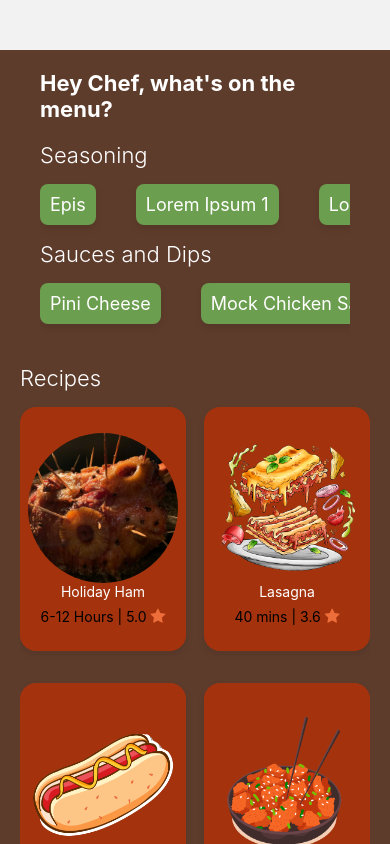
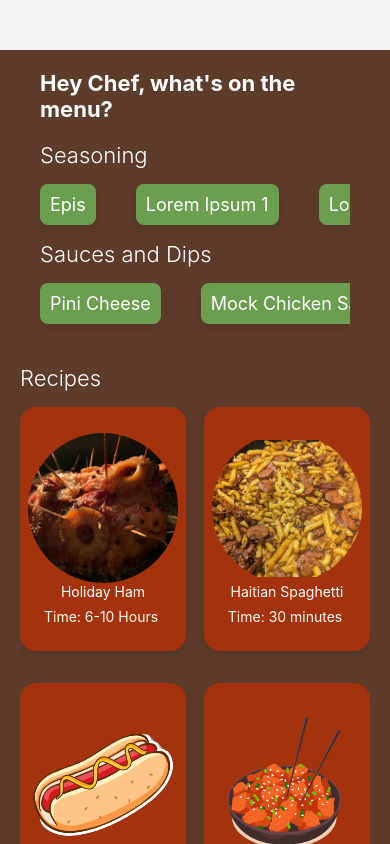
Before and after one commit to Ryltc/recipe-app, a React Native app in the folder RecipeApp/: screen /RecipeList in a window 390 px wide. Built offline with nearby package versions, Linux system fonts and the light colour scheme.

Commit message:
finalized margin errrors

```diff
--- a/RecipeApp/src/Constant.js
+++ b/RecipeApp/src/Constant.js
@@ -3,7 +3,6 @@ export const colors = {
 	COLOR_LIGHT: "#fff",
 	COLOR_DARK: "#000",
 	COLOR_DARK_ALT: "#262626",
-	COLOR_CATBUTT: "#ed6e3a"
 };
 
 //  Data for categories filter
@@ -228,8 +227,16 @@ export const recipeList = [
 		folder: "holiday-ham",
 		image: require("../assets/images/ham-postcook.jpg"),
 		rating: "5.0",
-		ingredients: ["Ham-Butt/Shank", "Pineapple-Slices", "Cloves", "Honey", "Kero Syrup", "Brown-Sugar", "DrPepper"],
-		time: "6-12 Hours",
+		ingredients: [
+			"Ham-Butt/Shank",
+			"Pineapple-Slices",
+			"Cloves",
+			"Honey",
+			"Kero Syrup",
+			"Brown-Sugar",
+			"DrPepper",
+		],
+		time: "6-10 Hours",
 		difficulty: "Medium",
 		calories: "A lot of cal",
 		color: "#006A4E",
@@ -244,7 +251,7 @@ export const recipeList = [
 			"Place in oven at 200˚Farenheit for 6 to 12 hours",
 			"Turn oven off and remove ham",
 			"Cut manageable sized pieces of meat off the bone, then remove bone entirely, and put meat back in the pan",
-			"Put pan back into the oven while oven cools. The ham will soak up the juices and stay warm for serving",
+			"Put pan back into the oven while oven cools. The ham will soak in the juices and stay warm for serving",
 		],
 		meta:
 			"Elevate your holiday feast with an irresistible glazed ham recipe! Slow-cooked to perfection with a blend of ham shoulder, pineapple, cloves, honey, kero syrup, and a secret ingredient - Dr Pepper. Unveil a symphony of flavors as your house fills with the enticing aroma of this extraordinary ham. Discover a new holiday tradition with our easy-to-follow recipe that cooks for 6 to 10 hours at 200°F. Your guests won't believe their taste buds!",
@@ -253,28 +260,46 @@ export const recipeList = [
 	},
 	{
 		id: "02",
-		name: "Lasagna",
-		image: require("../assets/images/lasgana.png"),
-		rating: "3.6",
+		name: "Haitian Spaghetti",
+		image: require("../assets/images/Haitian-Spaghetti.jpg"),
+		rating: "5.0",
 		ingredients: [
-			"Lasagna Noodles",
-			"Ground Beef",
-			"Ricotta Cheese",
-			"Tomato Sauce",
+			"Spaghetti or your favorite noodles",
+			"Keilbasa sausage, or hot sausage",
+			"Red Bell Pepper",
+			"Yellow Onion",
+			"Tomato Paste",
+			"Diced Roma Tomatoes (Opt)",
+			"Haitian Epis",
+			"Maggi Seasoning",
+			"Bacon Bits",
+			"Scottish Bonnet or Habenero Pepper (Opt)",
 		],
-		time: "40 mins",
+		time: "30 minutes",
 		difficulty: "Medium",
 		calories: "420 cal",
-		color: "#f39c12",
+		color: "#00209f",
 		description:
-			"A classic Italian comfort food with layers of lasagna noodles, flavorful ground beef, rich ricotta cheese, and tangy tomato sauce.",
+			"Indulge in the rich and comforting flavors of Haitian breakfast cuisine with an authentic Haitian Spaghetti recipe. This hearty dish brings together the warmth of your favorite noodles or spaghetti, hot sausage, the crunch of peppers and onions, and the robust taste of tomato paste. But what truly sets it apart is the secret weapon – Haitian Epis, a carefully crafted seasoning blend that infuses every bite with the essence of Haitian culinary tradition.",
 		steps: [
-			"Cook the lasagna noodles according to package instructions.",
-			"Brown the ground beef in a skillet and season with spices.",
-			"Layer the lasagna noodles, beef, ricotta cheese, and tomato sauce in a baking dish.",
-			"Repeat the layers and bake in the oven until bubbly and golden.",
-			"Let it cool slightly before serving.",
+			"Slice sausage into 1/2 inch angled pieces.",
+			"Preheat pot on medium high, ad a generous amount of cooking oil, and place sausages when at temperature.",
+			"Cook sausage until greten occurs, and add a few heaping spoonfuls of Epis",
+			"Meanwhile, dice 1 red bell pepper. and 1 yellow onion",
+			"Heat up a frying pan with some oil, and place pepper and onions.",
+			"Saute the vegitable mix until slightly soft. Season with a dash of Adobo, cayanne pepper, and smoked paprika, set to the side",
+			"In another separate pot, heat up water until boil, and add noodles",
+			"While noodles cook, add vegitables, tomato paste, diced tomatoes, maggie, and whole habenero pepper to sausages. Blend and cook on med heat",
+			"Once noodles are ready, save a 1/2 cup of the noodle water, and drain the rest.",
+			"Slowly add noodle water as necessary to meat and vegitable blend.",
+			"Remove Habenero pepper",
+			"Start incorporating the noodles or spaghetti to the mix bit by bit",
+			"Make sure everything is blended well, and enjoy!",
 		],
+		meta:
+			"Experience the vibrant flavors of Haitian cuisine with a delicious Haitian Spaghetti recipe. This breakfast comfort staple features hot sausage, peppers, onions, tomato paste, and the essential Haitian Epis seasoning blend. Elevate your mornings with a burst of Caribbean flavor that will transport your taste buds to Saturday morning with the family.",
+		conclusion:
+			"So experience the soulful essence of Haitian breakfast comfort food. From the sizzle of hot sausage to the crunch of peppers and the richness of the seasoning, every bite tells a story. Serve it up for breakfast and savor the warmth and flavor of Haiti at your table.",
 	},
 	{
 		id: "03",
@@ -282,7 +307,7 @@ export const recipeList = [
 		image: require("../assets/images/hotdog.png"),
 		rating: "4.6",
 		ingredients: ["Hot Dog Buns", "Frankfurters", "Ketchup", "Mustard"],
-		time: "40 mins",
+		time: "40 minutes",
 		difficulty: "Medium",
 		calories: "420 cal",
 		color: "#FF0000",
@@ -302,7 +327,7 @@ export const recipeList = [
 		image: require("../assets/images/manchurian.png"),
 		rating: "3.6",
 		ingredients: ["Cauliflower", "Soy Sauce", "Ginger", "Garlic"],
-		time: "30 mins",
+		time: "30 minutes",
 		difficulty: "Easy",
 		calories: "350 cal",
 		color: "#d35400",
@@ -322,7 +347,7 @@ export const recipeList = [
 		image: require("../assets/images/chicken.png"),
 		rating: "2.2",
 		ingredients: ["Chicken Breasts", "Salt", "Black Pepper", "Olive Oil"],
-		time: "45 mins",
+		time: "00:45 minutes",
 		difficulty: "Medium",
 		calories: "450 cal",
 		color: "#8d4004",
@@ -343,7 +368,7 @@ export const recipeList = [
 		image: require("../assets/images/cupcakes.png"),
 		rating: "5.0",
 		ingredients: ["Flour", "Sugar", "Eggs", "Butter"],
-		time: "60 mins",
+		time: "1 hour",
 		difficulty: "Medium",
 		calories: "200 cal",
 		description:
@@ -363,7 +388,7 @@ export const recipeList = [
 		image: require("../assets/images/curry.png"),
 		rating: "4.8",
 		ingredients: ["Meat", "Curry Powder", "Coconut Milk", "Spices"],
-		time: "55 mins",
+		time: "55 minutes",
 		difficulty: "Hard",
 		calories: "550 cal",
 		color: "#d35400",
@@ -385,7 +410,7 @@ export const recipeList = [
 		image: require("../assets/images/ramen-org.png"),
 		rating: "4.2",
 		ingredients: ["Ramen Noodles", "Soy Sauce", "Eggs", "Vegetables"],
-		time: "35 mins",
+		time: "35 minutes",
 		difficulty: "Easy",
 		calories: "400 cal",
 		color: "#f96163",
@@ -424,4 +449,29 @@ export const recipeList = [
 			"Ready to serve into portions",
 		],
 	},
+	{
+		id: "10",
+		name: "Lasagna",
+		image: require("../assets/images/lasgana.png"),
+		rating: "3.6",
+		ingredients: [
+			"Lasagna Noodles",
+			"Ground Beef",
+			"Ricotta Cheese",
+			"Tomato Sauce",
+		],
+		time: "40 minutes",
+		difficulty: "Medium",
+		calories: "420 cal",
+		color: "#f39c12",
+		description:
+			"A classic Italian comfort food with layers of lasagna noodles, flavorful ground beef, rich ricotta cheese, and tangy tomato sauce.",
+		steps: [
+			"Cook the lasagna noodles according to package instructions.",
+			"Brown the ground beef in a skillet and season with spices.",
+			"Layer the lasagna noodles, beef, ricotta cheese, and tomato sauce in a baking dish.",
+			"Repeat the layers and bake in the oven until bubbly and golden.",
+			"Let it cool slightly before serving.",
+		],
+	},
 ];
--- a/RecipeApp/src/components/RecipeCard.js
+++ b/RecipeApp/src/components/RecipeCard.js
@@ -31,17 +31,18 @@ const RecipeCard = () => {
 							style={{ width: 150, height: 150, resizeMode: "center", borderRadius: 400/ 2, }}
 						/>
 						<Text style={{ fontWeight: 400, color: "#fff" }}>{item.name}</Text>
-						<View style={{ flexDirection: "row", marginTop: 8 }}>
-							<Text>{item.time}</Text>
-							<Text> | </Text>
-							<View style={{ flexDirection: "row" }}>
+						<View style={{ flexDirection: "row", marginTop: 8, alignContent: "center", alignItems: "center" }}>
+							<Text style={{ color: "#FAF9F6" }}>Time: </Text>
+							<Text style={{ color: "#FAF9F6" }}>{item.time} </Text>
+							{/*<Text> | </Text>
+								<View style={{ flexDirection: "row" }}>
 								<Text style={{ marginRight: 4 }}>{item.rating}</Text>
 								<FontAwesome
 									name="star"
 									size={16}
 									color={colors.COLOR_PRIMARY}
 								/>
-							</View>
+							</View>*/}
 						</View>
 					</Pressable>
 				)}
--- a/RecipeApp/src/screens/RecipeDetailScreen.js
+++ b/RecipeApp/src/screens/RecipeDetailScreen.js
@@ -160,7 +160,7 @@ const RecipeDetailScreen = ({ route, navigation }) => {
 
 						<View style={{ alignSelf: "flex-start", marginVertical: 22 }}>
 							<Text
-								style={{ fontSize: 22, fontWeight: "600", marginBottom: 6, color: "#FAF9F6", fontFamily: 'Cochin' }}
+								style={{ fontSize: 22, fontWeight: 400, marginBottom: 6, color: "#FAF9F6", }}
 							>
 								Ingredients:
 							</Text>
@@ -188,7 +188,7 @@ const RecipeDetailScreen = ({ route, navigation }) => {
 												value={checkedIngredients.includes(ingredient)}
 												onValueChange={() => handleIngredientChange(ingredient)}
 											/>
-											<Text style={{ fontSize: 18, marginLeft: 6, fontWeight: 700, color: "#FAF9F6", fontFamily: 'Cochin' }}>
+											<Text style={{ fontSize: 18, marginLeft: 6, marginRight: 6, fontWeight: 300, color: "#FAF9F6", fontFamily: 'Cochin' }}>
 												{ingredient}
 											</Text>
 									</View>
@@ -198,9 +198,9 @@ const RecipeDetailScreen = ({ route, navigation }) => {
 
 						{/* Recipe Steps */}
 
-						<View style={{ alignSelf: "flex-start", marginVertical: 22 }}>
+						<View style={{ alignSelf: "flex-start", marginVertical: 22, marginRight: 16, }}>
 							<Text
-								style={{ fontSize: 22, fontWeight: 600, color: "#FAF9F6", fontFamily: 'Cochin' }}
+								style={{ fontSize: 22, fontWeight: 300, color: "#FAF9F6", }}
 							>
 								Steps:
 							</Text>
@@ -221,7 +221,7 @@ const RecipeDetailScreen = ({ route, navigation }) => {
 												onValueChange={() => handleStepChange(step)}
 											/>
 											<Text
-												style={{ fontSize: 18, marginLeft: 6, marginVertical: 6, color: "#FAF9F6", fontWeight: 700, fontFamily: 'Cochin' }}
+												style={{ flexShrink: 1, fontSize: 18, fontWeight: 700, marginLeft: 6, marginRight: 6, marginVertical: 6, color: "#FAF9F6", fontWeight: 300, fontFamily: 'Cochin' }}
 												key={index}
 											>{`${index + 1} ) ${step}`}
 											</Text>
```
Also changed, not shown: RecipeApp/assets/images/Haitian-Spaghetti.jpg (added).
